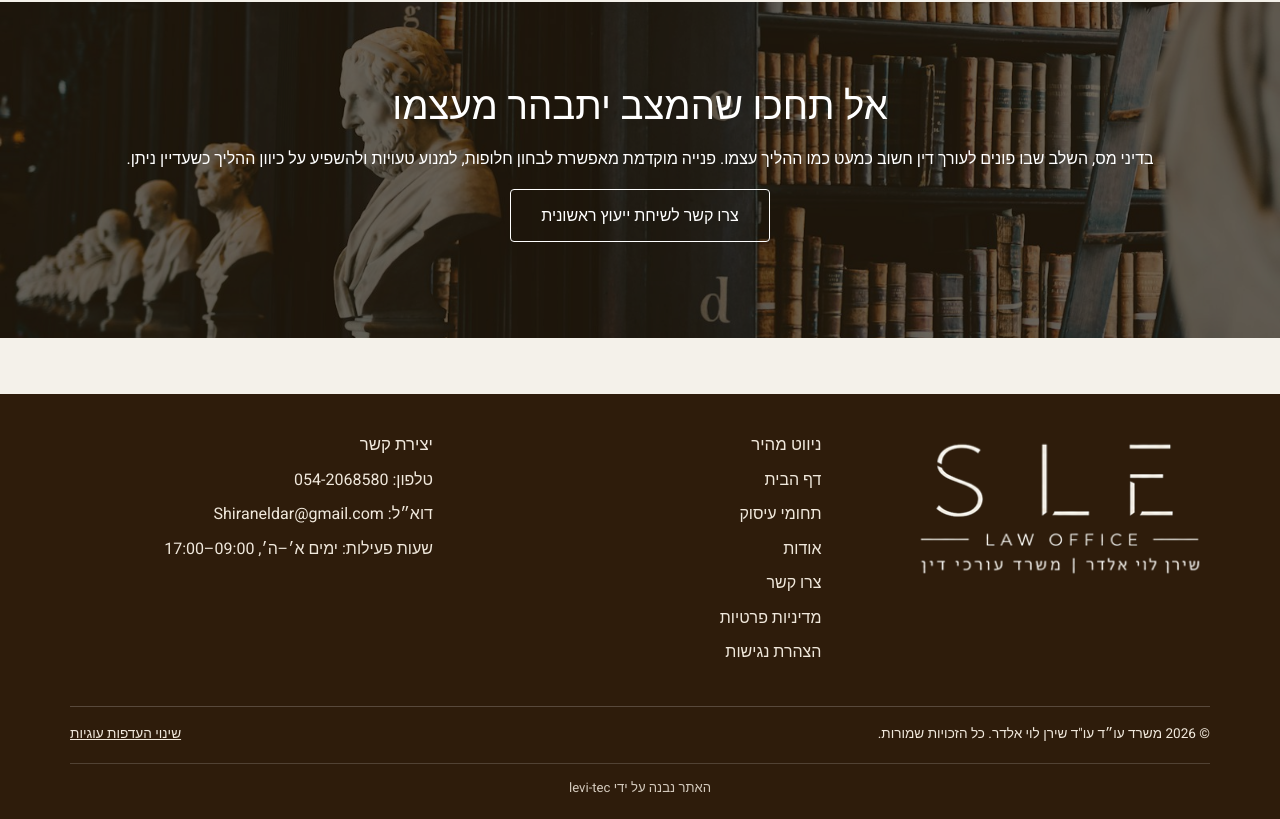
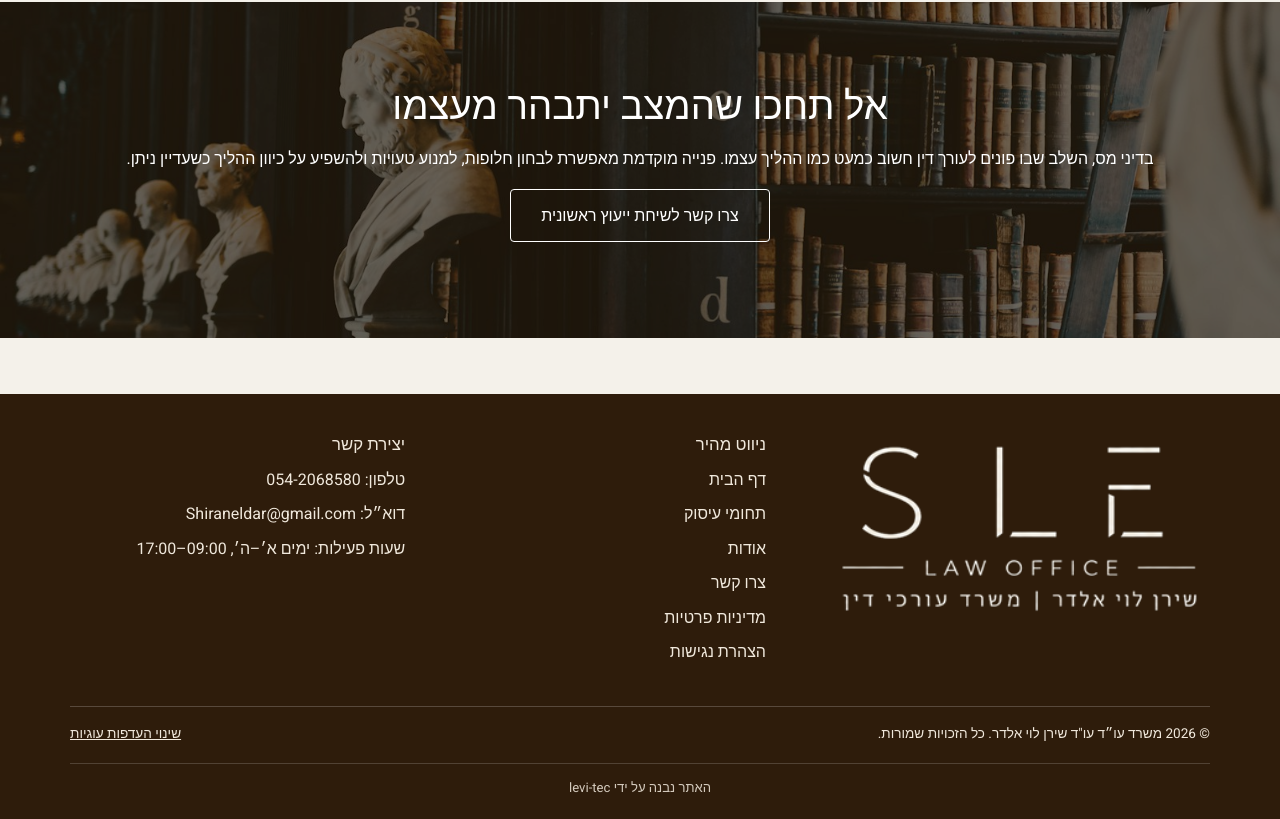
Before and after one commit to meni1221/sle-law-site, a React (Vite) app: page / in a window 1280 px wide. Shown: the part 2999-3818 px from the top of the page. Built offline with nearby package versions, Linux system fonts and the light colour scheme; no server answers.

Commit message:
feat: nested footer grids, image separate from text group

```diff
--- a/src/components/SiteFooter.tsx
+++ b/src/components/SiteFooter.tsx
@@ -20,6 +20,7 @@ export default function SiteFooter() {
             className="footer-logo"
           />
         </div>
+        <div className="footer-text-grid">
         <nav aria-label="ניווט תחתון">
           <h2 className="footer-heading">ניווט מהיר</h2>
           <ul className="footer-nav">
@@ -58,6 +59,7 @@ export default function SiteFooter() {
             <li>שעות פעילות: {BUSINESS.hours}</li>
           </ul>
         </div>
+        </div>
       </div>
       <div className="container footer-bottom">
         <span>
--- a/src/index.css
+++ b/src/index.css
@@ -593,6 +593,10 @@ textarea:focus-visible {
   gap: 1.6rem;
   padding-block: 2.5rem;
 }
+.footer-text-grid {
+  display: grid;
+  gap: 1.6rem;
+}
 .footer-logo {
   width: 380px;
   max-width: 100%;
@@ -738,10 +742,11 @@ textarea:focus-visible {
     grid-template-columns: repeat(2, 1fr);
   }
   .footer-grid {
-    grid-template-columns: repeat(3, 1fr);
+    grid-template-columns: auto 1fr;
+    gap: 4rem;
   }
-  .footer-grid > div:first-child {
-    padding-inline-end: 4rem;
+  .footer-text-grid {
+    grid-template-columns: repeat(2, 1fr);
   }
   .contact-grid {
     grid-template-columns: 380px 1fr;
```
